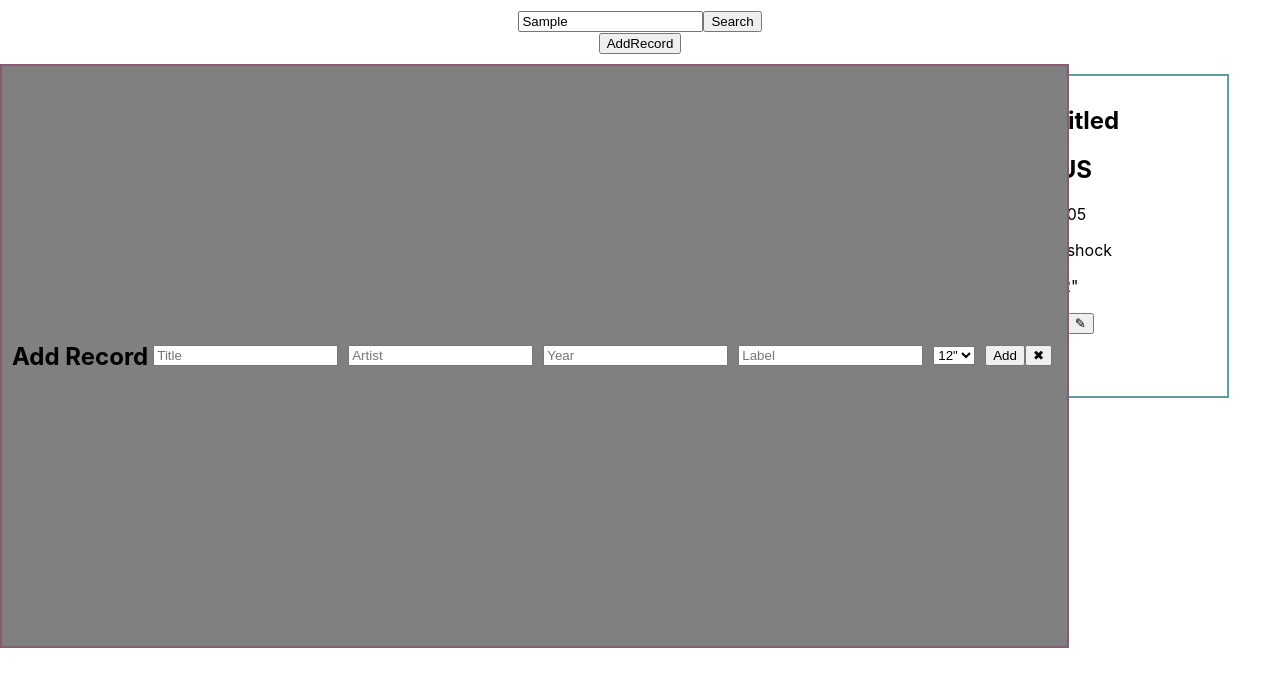
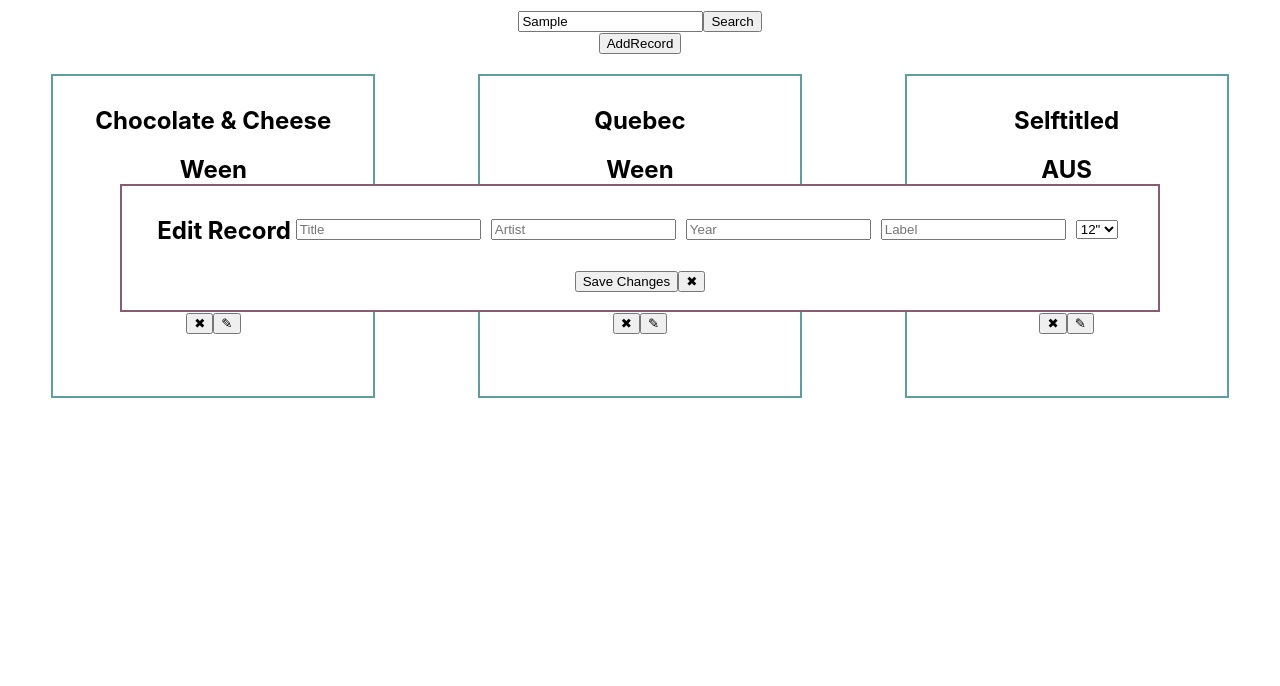
Before and after one commit to ZenVega/RRCollection, a React (Create React App) app: page / in a window 1280 px wide. Both pictures are taken after typing "Sample" into the empty fields and a click on the button "AddRecord". Shown: the top 686 px of the page. Built offline with nearby package versions, Linux system fonts and the light colour scheme.

Commit message:
editor still doesn't delete replaced record || switch between add and edit still too slow

```diff
--- a/package.json
+++ b/package.json
@@ -8,7 +8,9 @@
     "@testing-library/user-event": "^7.2.1",
     "react": "^16.13.1",
     "react-dom": "^16.13.1",
-    "react-scripts": "3.4.1"
+    "react-redux": "^7.2.0",
+    "react-scripts": "3.4.1",
+    "redux": "^4.0.5"
   },
   "scripts": {
     "start": "react-scripts start",
--- a/src/components/App.css
+++ b/src/components/App.css
@@ -12,9 +12,9 @@
 .Editor {
   display: none;
   position:fixed;
-  height: 70vh;
-  background-color: grey;
+  background-color: rgb(255, 255, 255);
   padding: 10px;
+  margin: 15vh;
   border: #885d73 solid 2px;
   flex-wrap: wrap;
   justify-content: center;
--- a/src/components/App.js
+++ b/src/components/App.js
@@ -13,6 +13,13 @@
   const [type, setType] = useState("release_title");
   const [hidden, setHidden] = useState({display: 'none'});
   const [cause, setCause] = useState("edit");
+
+  const [version, setVersion] = useState(
+    {
+    header: 'Add Record',
+    button: "Add"
+    }
+  )
 
   const [records, setRecords] = useState([
     {
@@ -116,15 +123,16 @@
       labelID
     }];
     setRecords(recordList);
-  };
+  }
 
   const removeRecord = index => {
+    console.log(index);
     const recordList = [...records];
     recordList.splice(index, 1);
     setRecords(recordList);
+    console.log(recordList);
 
-  };
-
+  }
 
 
   const passForSuggestions = (array, topic) => {
@@ -133,12 +141,31 @@
     return suggestions;
   }
 
+
+  const changeVersion = () => {
+    if(cause === "add") {
+      setVersion(
+        {
+          header: 'Add Record',
+          button: "Add"
+        }
+      )
+    } else {
+      setVersion(
+        {
+          header: 'Edit Record',
+          button: "Save Changes"
+        }
+      )
+    }
+  };
+
+
   const showEditor = (ed_add) => {
-    console.log(ed_add)
-    setCause(ed_add);
-    setHidden({display: "flex"});
 
-    console.log(cause);
+   setCause(ed_add);
+   changeVersion();
+   setHidden({ display: "flex" });
   }
 
 
@@ -150,9 +177,12 @@
         showEditor={showEditor}
         />
       <Editor
-        cause={cause}
+        index = {cause}
+        version={version}
         style={hidden}
+        setHidden={setHidden}
         onAdd={addRecord}
+        onRemove={removeRecord}
         titles={passForSuggestions(records, "title")}
         artists={passForSuggestions(artists, "name")}
         labels={passForSuggestions(labels, "name")}/>
--- a/src/components/Collection.js
+++ b/src/components/Collection.js
@@ -30,6 +30,7 @@
         <Record
           showEditor={showEditor}
           key={index}
+          index={index}
           artist={displayArtist(record.artistID)}
           title={record.title}
           year={record.year}
--- a/src/components/Editor.js
+++ b/src/components/Editor.js
@@ -1,8 +1,8 @@
 /* eslint-disable default-case */
-import React, {useState, useEffect} from 'react';
+import React, { useState } from 'react';
 import Autofill from './Autofill';
 
-function Editor({onAdd, titles, artists, labels, style, cause}){
+function Editor({onAdd, onRemove, index, titles, artists, labels, style, version, setHidden}){
 
   const [title, setTitle] = useState("");
   const [artist, setArtist] = useState("");
@@ -10,30 +10,6 @@
   const [label, setLabel] = useState("");
   const [size, setSize] = useState("12");
 
-  const [version, setVersion] = useState(
-    {
-    header: 'Add Record',
-    button: "Add"
-    }
-  )
-
-  const changeVersion = () => {
-    if(cause === "edit") {
-      setVersion(
-        {
-          header: 'Edit Record',
-          button: "Save Changes"
-        }
-      )
-    } else {
-      setVersion(
-        {
-          header: 'Add Record',
-          button: "Add"
-        }
-      )
-    }
-  };
 
 
   const handleChange = (e) => {
@@ -59,13 +35,20 @@
 
 
   const addItem = (e) => {
+
+
+    if(typeof index === 'number'){
+      console.log("delete")
+      onRemove(index);
+    }
     e.preventDefault();
     onAdd(artist,title, year, label, size);
+    setHidden( {display: "none" });
   }
 
 
   return(
-    <div >
+    <div>
       <form className="Editor"
             style={style}
             onSubmit={e => addItem(e)}>
@@ -127,12 +110,13 @@
           </select>
         </div>
         <div className="inputWrapper">
-  <button type="submit">{version.button}</button>
-  <button>✖︎</button>
+  <button
+  onSubmit={addItem}
+  type="submit" >{version.button}</button>
+  <button onClick={() => setHidden( {display: "none" })}>✖︎</button>
         </div>
       </form>
     </div>
-
   )
 }
 
--- a/src/components/Record.js
+++ b/src/components/Record.js
@@ -31,7 +31,7 @@
       <p>{label}</p>
       <p>{size}"</p>
       <button onClick={() => Remove(onRemove, index)}>✖︎</button>
-      <button onClick={() => {showEditor("edit")}}>✎</button>
+      <button onClick={() => {showEditor(index)}}>✎</button>
     </div>
 
     </div>
```
Also changed, not shown: 1 other file (tests, documents, lock files or other folders).
